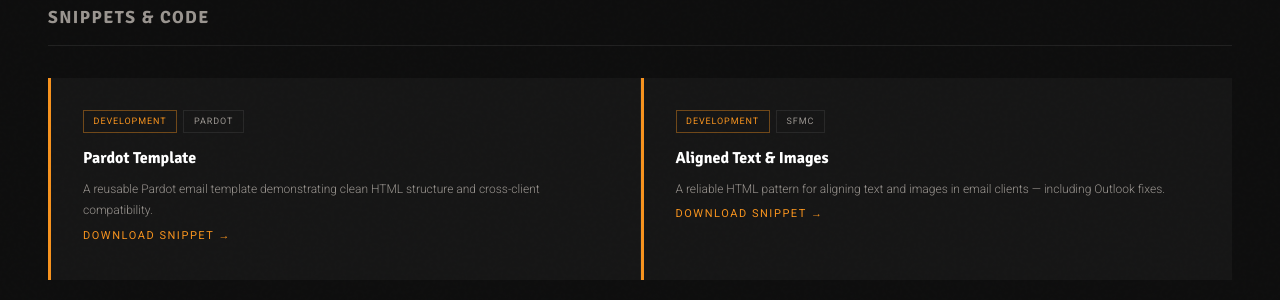
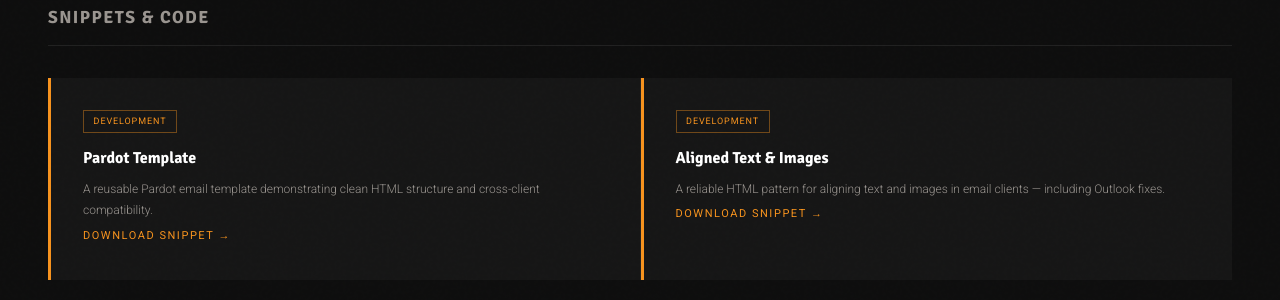
Before and after one commit to mabecoart/github.io, a Jekyll site: the page built from portfolio.html, in a window 1280 px wide and 900 px high, scrolled down 2385 px. Shown: the part 463-763 px from the top of the window. Built offline with Jekyll 4.4.1, drawn with Linux system fonts in a browser that asks for light colours.

Commit message:
Update filter buttons and tags in portfolio.html

```diff
--- a/portfolio.html
+++ b/portfolio.html
@@ -17,8 +17,8 @@
   <button class="filter-btn active" data-filter="all">All</button>
   <button class="filter-btn" data-filter="development">Development</button>
   <button class="filter-btn" data-filter="automation">Automation</button>
-  <button class="filter-btn" data-filter="design">Multi-platform</button>
-  <button class="filter-btn" data-filter="lab">Design</button>
+  <button class="filter-btn" data-filter="platform">Multi-platform</button>
+  <button class="filter-btn" data-filter="design">Design</button>
   <button class="filter-btn" data-filter="lab">Lab</button>
   <button class="filter-btn" data-filter="snippets">Snippets</button>
 </div>
@@ -32,8 +32,8 @@
         <div class="card-tags">
           <span class="card-tag tag-dev">Development</span>
           <span class="card-tag tag-auto">Automation</span>
-          <span class="card-tag tag-design">Multi-platform</span>
-          <span class="card-tag">Design</span>
+          <span class="card-tag tag-platform">Multi-platform</span>
+          <span class="card-tag tag-design">Design</span>
         </div>
         <h3 class="card-name">Intact Insurance</h3>
         <p class="card-desc">Led end-to-end email development across six enterprise brands during a major SFMC migration — building modular systems that transformed campaign production.</p>
@@ -52,8 +52,8 @@
         <div class="card-tags">
           <span class="card-tag tag-dev">Development</span>
           <span class="card-tag tag-auto">Automation</span>
-          <span class="card-tag tag-design">Multi-platform</span>
-          <span class="card-tag">Design</span>
+          <span class="card-tag tag-platform">Multi-platform</span>
+          <span class="card-tag tag-design">Design</span>
         </div>
         <h3 class="card-name">Blue Cross</h3>
         <p class="card-desc">Standardized email and landing page production across four product lines while supporting a platform migration and collaborating on a full visual rebrand.</p>
@@ -72,8 +72,8 @@
         <div class="card-tags">
           <span class="card-tag tag-dev">Development</span>
           <span class="card-tag tag-auto">Automation</span>
-          <span class="card-tag tag-design">Multi-platform</span>
-          <span class="card-tag">Design</span>
+          <span class="card-tag tag-platform">Multi-platform</span>
+          <span class="card-tag tag-design">Design</span>
         </div>
         <h3 class="card-name">Incloud Business Solutions</h3>
         <p class="card-desc">Delivered scalable email campaigns for major Canadian brands in an agency environment, driving production efficiency and brand consistency at scale.</p>
@@ -92,8 +92,8 @@
         <div class="card-tags">
           <span class="card-tag tag-dev">Development</span>
           <span class="card-tag tag-auto">Automation</span>
-          <span class="card-tag tag-design">Multi-platform</span>
-          <span class="card-tag">Design</span>
+          <span class="card-tag tag-platform">Multi-platform</span>
+          <span class="card-tag tag-design">Design</span>
         </div>
         <h3 class="card-name">Desjardins</h3>
         <p class="card-desc">Led the development of email production methodologies in Oracle Eloqua, introducing new standards for collaboration, design, and delivery across company brands.</p>
@@ -112,8 +112,8 @@
         <div class="card-tags">
           <span class="card-tag tag-dev">Development</span>
           <span class="card-tag tag-auto">Automation</span>
-          <span class="card-tag tag-design">Multi-platform</span>
-          <span class="card-tag">Design</span>
+          <span class="card-tag tag-platform">Multi-platform</span>
+          <span class="card-tag tag-design">Design</span>
         </div>
         <h3 class="card-name">Relation1</h3>
         <p class="card-desc">Designed and developed integrated email campaigns for 5 major national brands while establishing documentation practices that became agency-wide standards.</p>
@@ -187,7 +187,6 @@
     <div class="snippet-card" data-tags="snippets development">
       <div class="card-tags" style="margin-bottom:0.75rem">
         <span class="card-tag tag-dev">Development</span>
-        <span class="card-tag">Pardot</span>
       </div>
       <p class="snippet-name">Pardot Template</p>
       <p class="snippet-desc">A reusable Pardot email template demonstrating clean HTML structure and cross-client compatibility.</p>
@@ -196,7 +195,6 @@
     <div class="snippet-card" data-tags="snippets development">
       <div class="card-tags" style="margin-bottom:0.75rem">
         <span class="card-tag tag-dev">Development</span>
-        <span class="card-tag">SFMC</span>
       </div>
       <p class="snippet-name">Aligned Text &amp; Images</p>
       <p class="snippet-desc">A reliable HTML pattern for aligning text and images in email clients — including Outlook fixes.</p>
```
